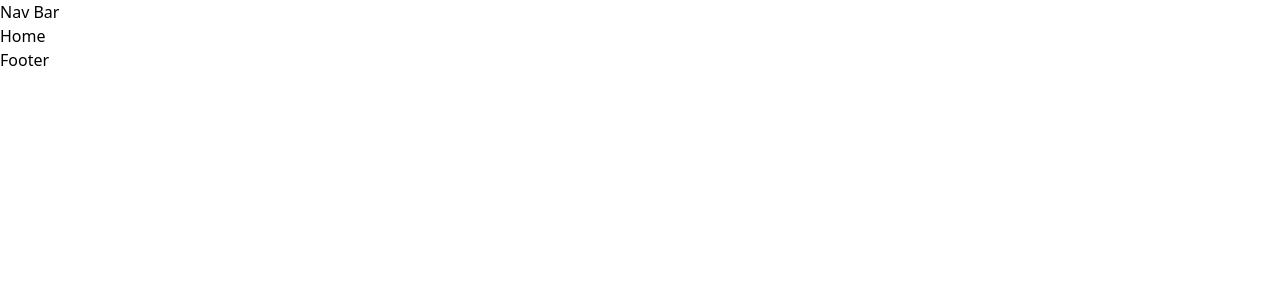
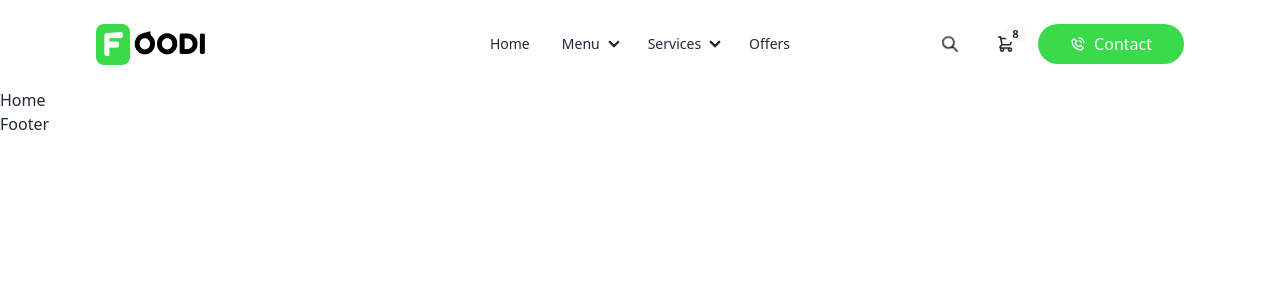
Before and after one commit to charuka97/Foody_Ecommerce_MERN_Web_Aplication, a React (Vite) app: page / in a window 1280 px wide. Shown: the top 300 px of the page. Built offline with nearby package versions, Linux system fonts and the light colour scheme.

Commit message:
nvbar section done

```diff
--- a/package.json
+++ b/package.json
@@ -14,6 +14,7 @@
     "match-sorter": "^6.3.4",
     "react": "^18.2.0",
     "react-dom": "^18.2.0",
+    "react-icons": "^5.0.1",
     "react-router-dom": "^6.22.0",
     "sort-by": "^1.2.0"
   },
@@ -22,6 +23,7 @@
     "@types/react-dom": "^18.2.19",
     "@vitejs/plugin-react": "^4.2.1",
     "autoprefixer": "^10.4.17",
+    "daisyui": "^4.6.2",
     "eslint": "^8.56.0",
     "eslint-plugin-react": "^7.33.2",
     "eslint-plugin-react-hooks": "^4.6.0",
--- /dev/null
+++ b/src/components/Navbar.jsx
@@ -0,0 +1,135 @@
+import React from "react";
+import logo from "/images/logo.png";
+import { BiPhoneCall } from "react-icons/bi";
+
+const Navbar = () => {
+  const NavItems = (
+    <>
+      <li>
+        <a href="/">Home</a>
+      </li>
+      <li tabIndex={0}>
+        <details>
+          <summary>Menu</summary>
+          <ul className="p-2">
+            <li>
+              <a>All</a>
+            </li>
+            <li>
+              <a>Salad</a>
+            </li>
+            <li>
+              <a>Pizza</a>
+            </li>
+          </ul>
+        </details>
+      </li>
+      <li>
+        <details>
+          <summary>Services</summary>
+          <ul className="p-3">
+            <li>
+              <a>Online Orders</a>
+            </li>
+            <li>
+              <a>Table Booking</a>
+            </li>
+            <li>
+              <a>Order Tracking</a>
+            </li>
+          </ul>
+        </details>
+      </li>
+      <li>
+        <a>Offers</a>
+      </li>
+    </>
+  );
+  return (
+    <header className="container mx-auto max-w-screen-2xl">
+      <div className="navbar xl:px-24">
+        <div className="navbar-start">
+          <div className="dropdown">
+            <div tabIndex={0} role="button" className="btn btn-ghost lg:hidden">
+              <svg
+                xmlns="http://www.w3.org/2000/svg"
+                className="w-5 h-5"
+                fill="none"
+                viewBox="0 0 24 24"
+                stroke="currentColor"
+              >
+                <path
+                  strokeLinecap="round"
+                  strokeLinejoin="round"
+                  strokeWidth="2"
+                  d="M4 6h16M4 12h8m-8 6h16"
+                />
+              </svg>
+            </div>
+            <ul
+              tabIndex={0}
+              className="menu menu-sm dropdown-content mt-3 z-[1] p-2 shadow bg-base-100 rounded-box w-52"
+            >
+              {/* Nav Items List */} {NavItems}
+            </ul>
+          </div>
+          <a href="/">
+            <img src={logo} alt="" />
+          </a>
+        </div>
+        <div className="hidden navbar-center lg:flex">
+          <ul className="px-1 menu menu-horizontal">
+            {/* Nav Items List */} {NavItems}
+          </ul>
+        </div>
+        <div className="navbar-end py-3 gap-2">
+          {/* Search button */}
+          <button className="btn btn-ghost btn-circle hidden lg:flex">
+            <svg
+              xmlns="http://www.w3.org/2000/svg"
+              className="h-5 w-5"
+              fill="none"
+              viewBox="0 0 24 24"
+              stroke="currentColor"
+            >
+              <path
+                strokeLinecap="round"
+                strokeLinejoin="round"
+                strokeWidth="2"
+                d="M21 21l-6-6m2-5a7 7 0 11-14 0 7 7 0 0114 0z"
+              />
+            </svg>
+          </button>
+
+           {/* Cart button */}
+          <div tabindex="0" role="button" class="btn btn-ghost hidden lg:flex btn-circle">
+            <div class="indicator">
+              <svg
+                xmlns="http://www.w3.org/2000/svg"
+                class="h-5 w-5"
+                fill="none"
+                viewBox="0 0 24 24"
+                stroke="currentColor"
+              >
+                <path
+                  stroke-linecap="round"
+                  stroke-linejoin="round"
+                  stroke-width="2"
+                  d="M3 3h2l.4 2M7 13h10l4-8H5.4M7 13L5.4 5M7 13l-2.293 2.293c-.63.63-.184 1.707.707 1.707H17m0 0a2 2 0 100 4 2 2 0 000-4zm-8 2a2 2 0 11-4 0 2 2 0 014 0z"
+                />
+              </svg>
+              <span class="badge badge-sm indicator-item">8</span>
+            </div>
+          </div>
+
+           {/* Contact button */}
+          <a className="flex items-center gap-2 px-8 py-2 rounded-full hover:bg-gray-300 text-white  bg-green">
+            <BiPhoneCall /> Contact
+          </a>
+        </div>
+      </div>
+    </header>
+  );
+};
+
+export default Navbar;
--- a/src/layouts/Main.jsx
+++ b/src/layouts/Main.jsx
@@ -1,10 +1,11 @@
 import React from 'react'
 import { Outlet } from 'react-router-dom'
+import Navbar from '../components/Navbar'
 
 const Main = () => {
   return (
     <div>
-        <nav>Nav Bar</nav>
+        <Navbar/>
         <Outlet/>
         <footer>Footer</footer>
     </div>
--- a/tailwind.config.js
+++ b/tailwind.config.js
@@ -17,5 +17,5 @@
       // }
     },
   },
-  plugins: [],
+  plugins: [require("daisyui")],
 }
```
Also changed, not shown: public/images/logo.png (added), 1 other file (tests, documents, lock files or other folders).
